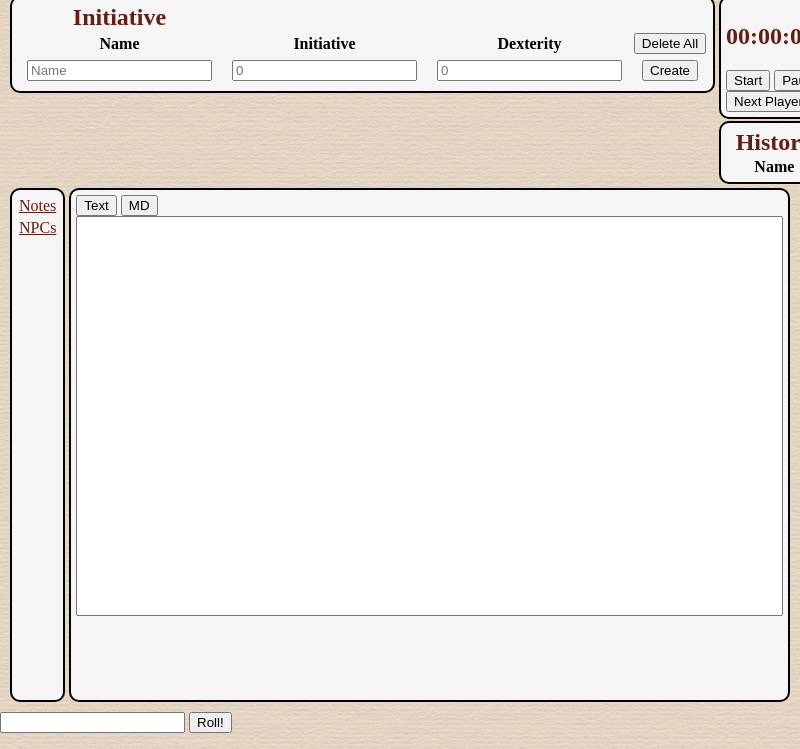
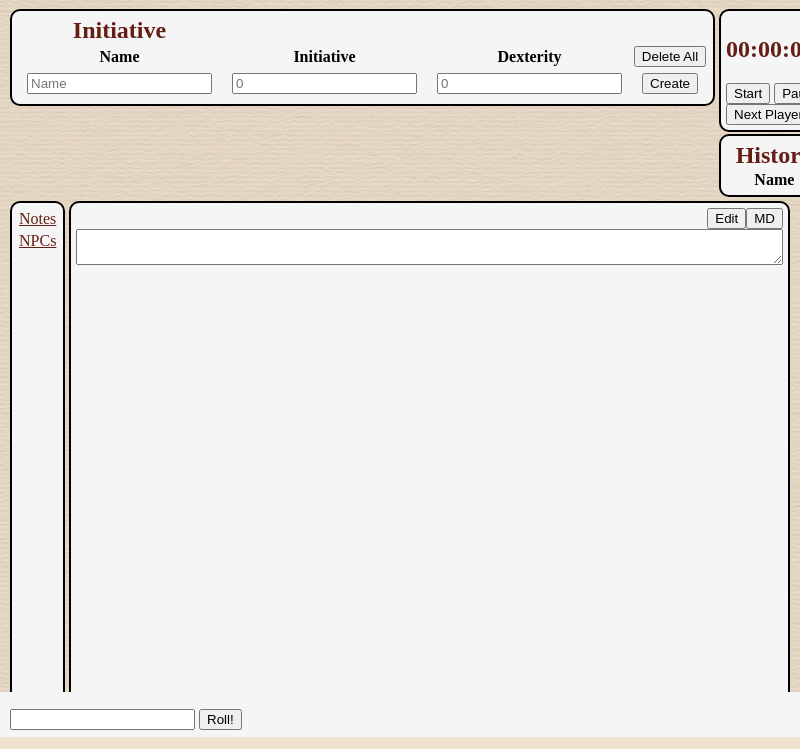
Before and after one commit to adam-bethell/turn-order-manager, an Electron app: page index.html in a window 800 px wide. Shown: the part 63-812 px from the top of the page. Drawn offline with nearby package versions, Linux system fonts and the light colour scheme; no server answers.

Commit message:
dice sum and footer

```diff
--- a/dice.css
+++ b/dice.css
@@ -1,3 +1,12 @@
+#dice_roller {
+    display: inline-block;
+    margin: 10px;
+}
+
+#dice_output {
+    display: inline-block;
+}
+
 .dice_botch {
     color: red;
 }
--- a/dice.js
+++ b/dice.js
@@ -1,7 +1,6 @@
 $(function() {
     $("#dice_submit").on("click", function() {
         let equation = $("#dice_input").val().toUpperCase();
-        console.log(equation);
         if (!dice_equation_is_valid(equation)) {
             $("#dice_output").empty();
             $("#dice_output").append("invalid input");
@@ -60,7 +59,6 @@ $(function() {
             let match = dice_match.value;
             match["num_dice"] = match[1];
             match["mod"] = match[2];
-            console.log(match["mod"]);
             match["max"] = match[3];
             let rolls = roll_dice(match);
             match["rolls"] = rolls;
@@ -76,9 +74,9 @@ $(function() {
             equation = equation.replace(match[0], rolled_match_to_sum(match));
             equation_html = equation_html.replace(match[0], rolled_match_to_html(match));
         }
-        //let result = eval_equation(equation);
+        let result = eval_equation(equation);
 
-        //equation_html += " = " + result.toString();
+        equation_html += " = " + result.toString();
 
         return equation_html;
     }
@@ -100,14 +98,14 @@ $(function() {
     }
 
     function eval_equation(equation) {
-        console.log(equation);
-        equation = equation.replace(/[^0-9()+-]/g, "");
-        console.log(equation);
-        let theInstructions = "return " + equation;
-        let F = new Function (theInstructions);
-        let result = F();
+        equation = equation.replace(/[^0-9+-]/g, "");
+        let sum_list = equation.split(/(?=[+-])/g);
+        let sum = 0;
+        for (let i = 0; i < sum_list.length; i++) {
+            sum += parseInt(sum_list[i]);
+        }
 
-        return result;
+        return sum;
     }
 
     function rolled_match_to_sum(match) {
@@ -116,14 +114,10 @@ $(function() {
 
         for (let i = 0; i < match["rolls"].length; i++) {
             let roll = match["rolls"][i];
-            console.log(roll);
             if (match["mod"] != "") {
-                console.log("this is a mod roll");
                 i++;
                 let mod_roll = match["rolls"][i];
-                console.log(mod_roll);
                 if (match["mod"] == "A" && parseInt(mod_roll) > parseInt(roll)) {
-                    console.log("A: " + mod_roll + " > " + roll);
                     roll = mod_roll;
                 }
                 else if (match["mod"] == "D" && parseInt(mod_roll) < parseInt(roll)) {
@@ -132,7 +126,7 @@ $(function() {
             }
             out.push(roll.toString());
         }
-        return "(" + out.join(" + ") + ")";
+        return " (" + out.join(" + ") + ") ";
     }
 
     function rolled_match_to_html(match) {
--- a/index.html
+++ b/index.html
@@ -24,7 +24,7 @@
             <div id="tabbed_content_container" class="standard_border">
                 <div id="notes" class="tabbed_content active">
                     <nav>
-                        <input id="notes_render_text" type="button" value="Text"></input>
+                        <input id="notes_render_text" type="button" value="Edit"></input>
                         <input id="notes_render_markdown" type="button" value="MD"></input>
                     </nav>
                     <textarea id="notes_text"></textarea>
@@ -90,10 +90,12 @@
                 </div>
             </div>
         </div>
-        <div>
-            <input id="dice_input" type="text"></input>
-            <input id="dice_submit" type="button" value="Roll!"></input>
+        <footer>
+            <div id="dice_roller">
+                <input id="dice_input" type="text"></input>
+                <input id="dice_submit" type="button" value="Roll!"></input>
+            </div>
             <p id="dice_output"></p>
-        </div>
+        </footer>
     </body>
 </html>
--- a/tomstyle.css
+++ b/tomstyle.css
@@ -16,6 +16,7 @@ body .main_content {
     margin: 8px;
     display: flex;
     flex-flow: wrap-reverse;
+    align-items: stretch;
 }
 
 h1, h2, h3 {
@@ -26,6 +27,16 @@ h1, h2, h3 {
     background-color: #f5f5f5;
     margin: 0;
     padding: 8px 8px 2px 8px;
+    height: 50px;
+}
+
+footer {
+    position: fixed;
+    left: 0;
+    bottom: 0;
+    width: 100%;
+    background-color: #f5f5f5;
+    height: 45px;
 }
 
 .standard_border {
@@ -107,10 +118,14 @@ table h2 {
     height: 100%;
 }
 
+#notes nav {
+    display: flex;
+    justify-content: flex-end;
+}
+
 #notes textarea {
     width: 100%;
-    height: 80%;
-    resize: none;
+    resize: vertical;
     box-sizing: border-box;
 }
 
```
